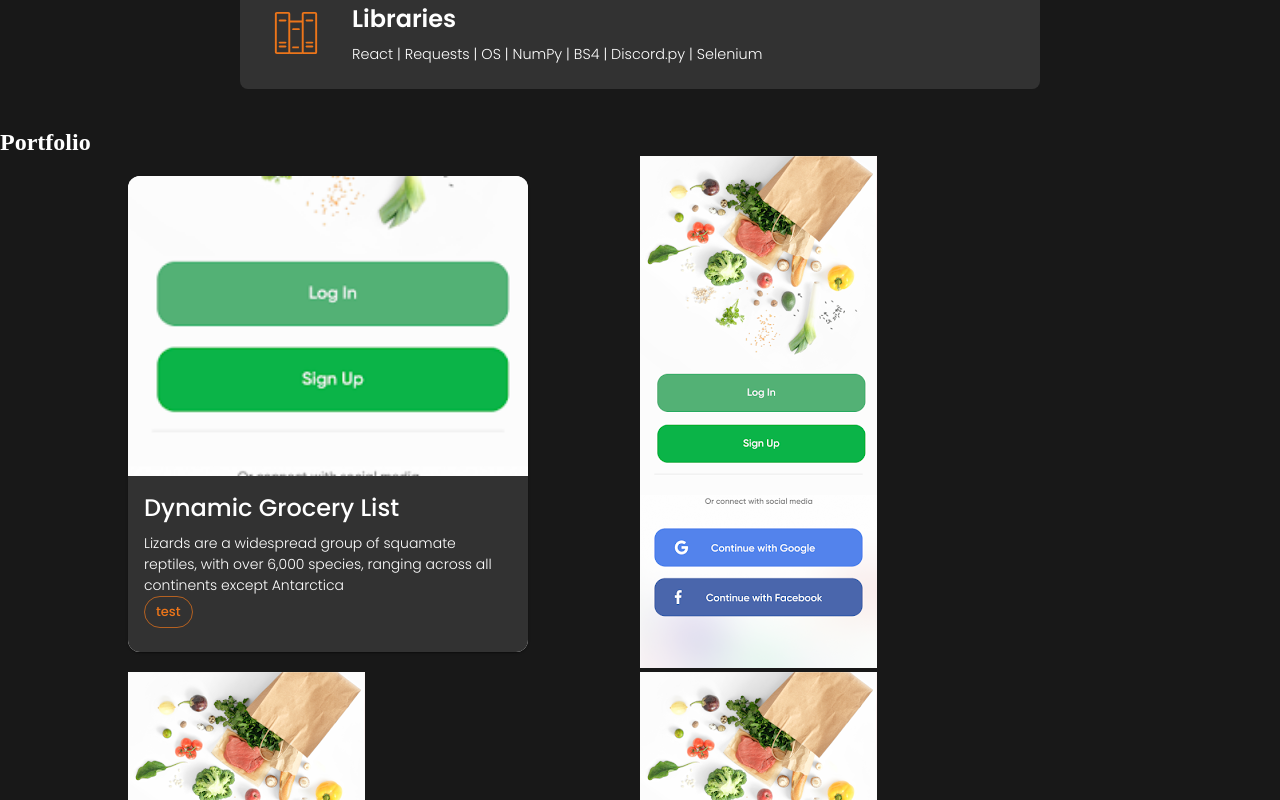
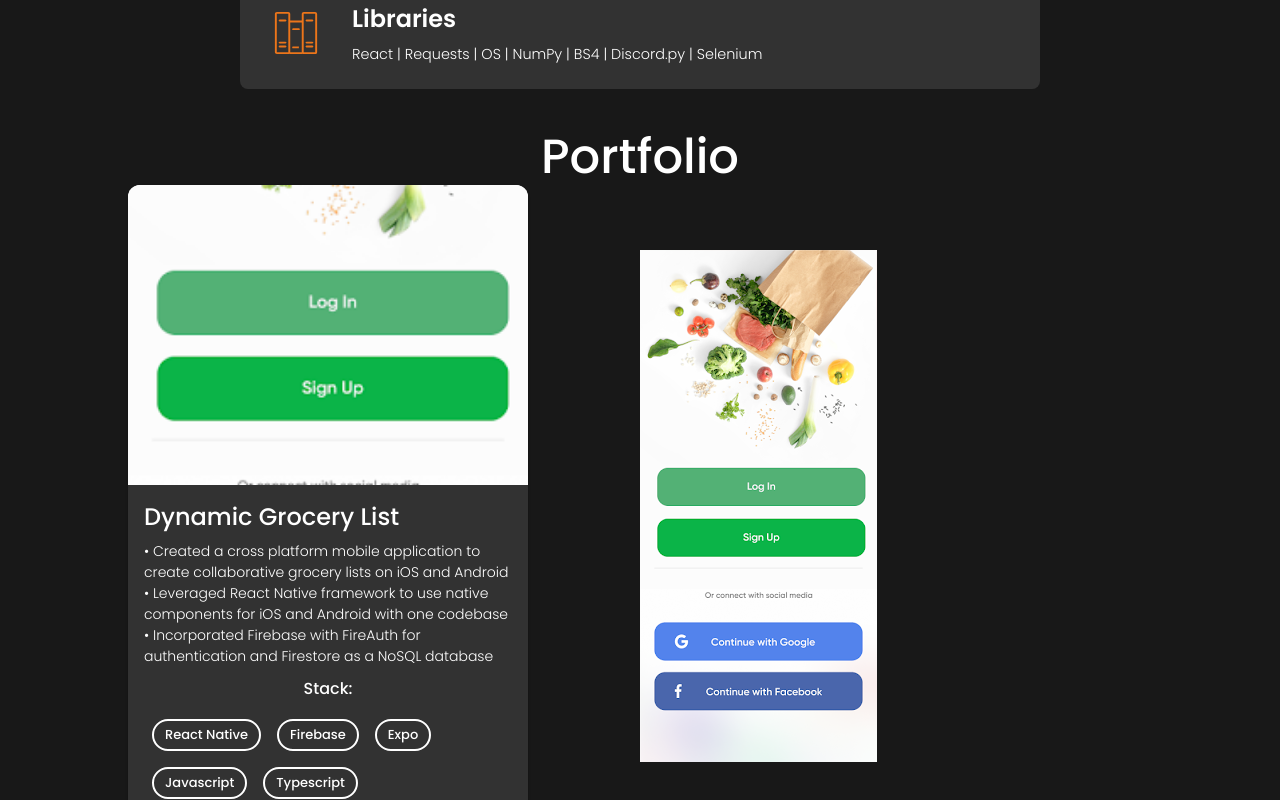
Before and after one commit to ChrisNguCS/portfolio-website, a React (Create React App) app: page / in a window 1280 px wide. Shown: the part 1280-2080 px from the top of the page. Built offline with nearby package versions, Linux system fonts and the light colour scheme.

Commit message:
portfolio centering

```diff
--- a/src/components/portfolio/portfolio.js
+++ b/src/components/portfolio/portfolio.js
@@ -19,7 +19,9 @@ const Portfolio = () => {
 
     <ThemeProvider theme={theme}>
     <section id='portfolio'>
-      <h2>Portfolio</h2>
+      <Typography variant='h3' sx={{justifyContent:'center', alignItems:'center',justifySelf:'center',alignItems:'center'}}>
+        Portfolio
+      </Typography>
       <Grid container spacing = {0} alignItems='center' justifyContent='center' display='flex' columns={5}>
         <Grid item xs = {2}>
           <Card sx={{
@@ -47,11 +49,23 @@ const Portfolio = () => {
                 fontWeight: '200',
                 fontSize: '14px'
               }}>
-                Lizards are a widespread group of squamate reptiles, with over 6,000
-                species, ranging across all continents except Antarctica
+                • Created a cross platform mobile application to create collaborative grocery lists on iOS and Android<br/>
+                • Leveraged React Native framework to use native components for iOS and Android with one codebase<br/>
+                • Incorporated Firebase with FireAuth for authentication and Firestore as a NoSQL database<br/>
+
               </Typography>
-
-              <Chip label='test' variant='outlined' color='primary'/>
+              <Typography gutterBottom variant='subtitle1' component='div' color={'white'}
+              sx={{
+                my: 1,
+                justifySelf: 'center'
+              }}>
+                Stack:
+              </Typography>
+              <Chip label='React Native' variant='outlined' color='primary' sx={{m:1}}/>
+              <Chip label='Firebase' variant='outlined' color='primary' sx={{m:1}}/>
+              <Chip label='Expo' variant='outlined' color='primary' sx={{m:1}}/>
+              <Chip label='Javascript' variant='outlined' color='primary' sx={{m:1}}/>
+              <Chip label='Typescript' variant='outlined' color='primary' sx={{m:1}}/>
             </CardContent>
           </Card>
         </Grid>
--- a/src/theme.js
+++ b/src/theme.js
@@ -14,6 +14,15 @@ const theme = createTheme({
             'Poppins',
             'sans-serif',
         ].join(',')
+    },
+    components: {
+        MuiChip:{
+            props: { variant: 'stack' },
+            style: {
+                color: '#ffffff',
+                border: '2px solid'
+            }
+        }
     }
   });
 
```
